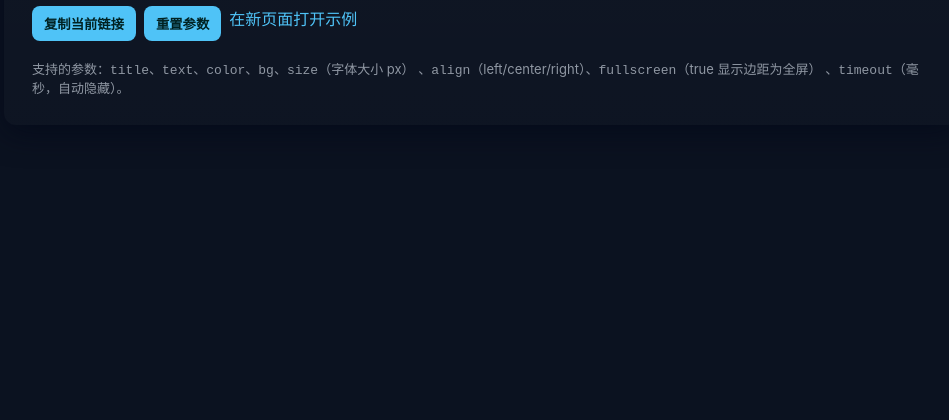
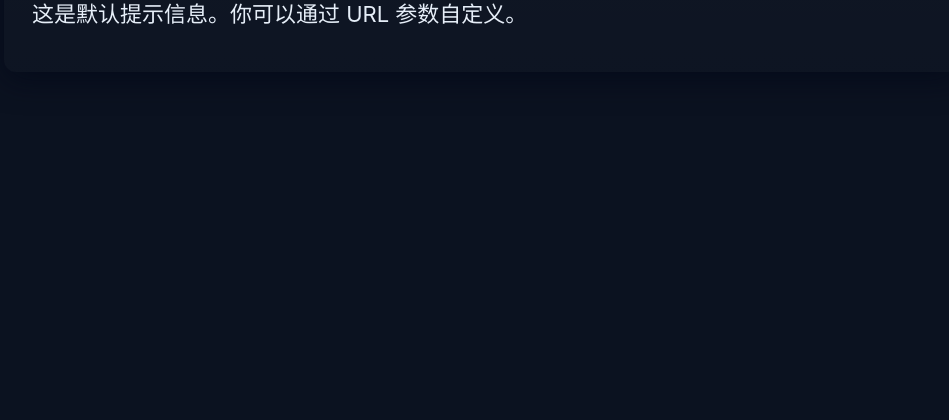
Before and after one commit to DingCloud/notification_page_frontend, a plain HTML site: page docs/index.html in a window 1280 px wide. Shown: the part 436-856 px from the top of the page, without its empty margins (158-1107 px from the left). Drawn offline with Linux system fonts and the light colour scheme.

Commit message:
Update index.html

```diff
--- a/docs/index.html
+++ b/docs/index.html
@@ -18,12 +18,12 @@
     .card{width:100%;max-width:var(--maxw);background:linear-gradient(180deg, rgba(255,255,255,0.02), rgba(255,255,255,0.01));border-radius:12px;padding:28px;box-shadow:0 8px 30px rgba(2,6,23,0.6);}
     h1{margin:0 0 10px;font-size:clamp(18px,2.4vw,32px);}
     p.msg{white-space:pre-wrap;font-size:clamp(16px,2vw,22px);margin:0 0 16px}
-    .meta{display:flex;gap:8px;flex-wrap:wrap}
+    .meta{/*display:flex;*/display:none;gap:8px;flex-wrap:wrap}
     .chip{padding:6px 10px;border-radius:999px;background:rgba(255,255,255,0.03);font-size:13px}
-    .controls{display:none;margin-top:16px;display:flex;gap:8px;flex-wrap:wrap}
+    .controls{margin-top:16px;/*display:flex;*/display:none;gap:8px;flex-wrap:wrap}
     button{cursor:pointer;border:0;padding:8px 12px;border-radius:8px;background:var(--accent);color:#022;font-weight:600}
     a.example{color:var(--accent);text-decoration:none}
-    footer{margin-top:18px;font-size:13px;color:rgba(230,238,248,0.6)}
+    footer{display:none;margin-top:18px;font-size:13px;color:rgba(230,238,248,0.6)}
     /* full-screen mode */
     .fullscreen{position:fixed;inset:0;padding:48px;display:flex;align-items:center;justify-content:center}
   </style>
```
